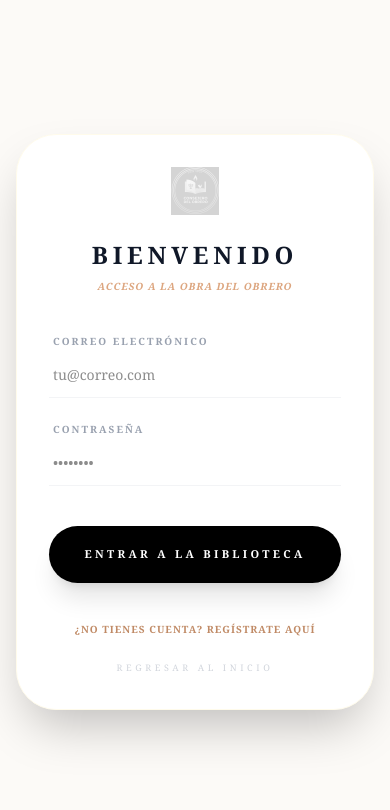
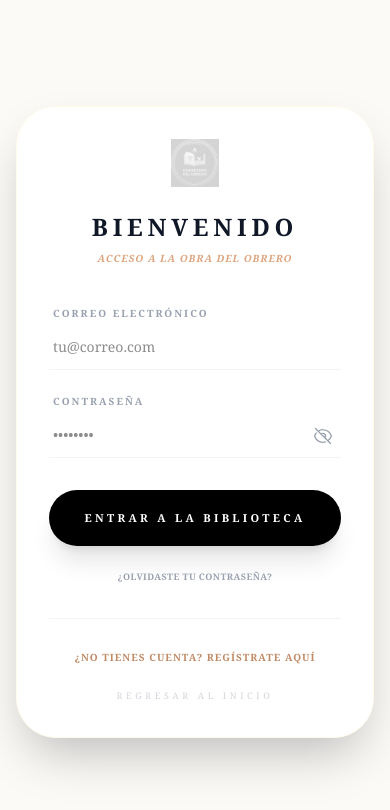
Before and after one commit to aroncithoper-cyber/biblioteca-papa, a Next.js app: page /login in a window 390 px wide. Shown: the top 810 px of the page. Built offline with nearby package versions, Linux system fonts and the light colour scheme; no server answers.

Commit message:
Actualizacion final: Login seguro, Header responsivo y Biblioteca optimizada

```diff
--- a/src/app/login/page.tsx
+++ b/src/app/login/page.tsx
@@ -1,17 +1,29 @@
 "use client";
 
 import { useState } from "react";
-import { signInWithEmailAndPassword, createUserWithEmailAndPassword } from "firebase/auth";
+import {
+  signInWithEmailAndPassword,
+  createUserWithEmailAndPassword,
+  sendPasswordResetEmail,
+  updateProfile
+} from "firebase/auth";
 import { auth } from "@/lib/firebase";
 import { useRouter } from "next/navigation";
 
 export default function LoginPage() {
   const router = useRouter();
+
+  // Estados de datos
   const [email, setEmail] = useState("");
   const [password, setPassword] = useState("");
+  const [name, setName] = useState(""); // Nuevo: para guardar el nombre al registrarse
+
+  // Estados de interfaz
   const [error, setError] = useState("");
+  const [msg, setMsg] = useState(""); // Nuevo: para mensajes de éxito (correo enviado)
   const [loading, setLoading] = useState(false);
-  const [isRegistering, setIsRegistering] = useState(false); // Switch entre Login y Registro
+  const [isRegistering, setIsRegistering] = useState(false);
+  const [showPassword, setShowPassword] = useState(false); // Nuevo: para el ojito
 
   // LISTA DE ADMINISTRADORES PARA REDIRECCIÓN
   const ADMIN_EMAILS = ["aroncithoper@gmail.com", "e_perezleon@hotmail.com"];
@@ -19,6 +31,7 @@ export default function LoginPage() {
   const handleAuth = async (e: React.FormEvent) => {
     e.preventDefault();
     setError("");
+    setMsg("");
     setLoading(true);
 
     try {
@@ -26,7 +39,12 @@ export default function LoginPage() {
 
       if (isRegistering) {
         // REGISTRO DE NUEVO HERMANO
+        if (!name.trim()) throw new Error("Por favor escribe tu nombre.");
+
         userCredential = await createUserWithEmailAndPassword(auth, email, password);
+
+        // Guardamos el nombre en el perfil de Firebase
+        await updateProfile(userCredential.user, { displayName: name });
       } else {
         // LOGIN NORMAL
         userCredential = await signInWithEmailAndPassword(auth, email, password);
@@ -42,12 +60,41 @@ export default function LoginPage() {
         router.push("/biblioteca");
       }
     } catch (err: any) {
+      console.error(err);
       if (err.code === "auth/email-already-in-use") {
         setError("Este correo ya tiene cuenta. Intenta iniciar sesión.");
       } else if (err.code === "auth/weak-password") {
         setError("La contraseña debe tener al menos 6 caracteres.");
+      } else if (err.code === "auth/invalid-credential" || err.code === "auth/user-not-found" || err.code === "auth/wrong-password") {
+        setError("Correo o contraseña incorrectos.");
+      } else if (err.message === "Por favor escribe tu nombre.") {
+        setError(err.message);
       } else {
-        setError("Error en los datos. Revisa tu correo y contraseña.");
+        setError("Ocurrió un error. Revisa tu conexión.");
+      }
+    } finally {
+      setLoading(false);
+    }
+  };
+
+  // FUNCIÓN PARA RECUPERAR CONTRASEÑA
+  const handleResetPassword = async () => {
+    if (!email.trim()) {
+      setError("Escribe tu correo arriba para enviarte el enlace.");
+      return;
+    }
+    setLoading(true);
+    setError("");
+    setMsg("");
+
+    try {
+      await sendPasswordResetEmail(auth, email);
+      setMsg("✅ Enlace enviado. Revisa tu correo (y carpeta de Spam) para cambiar tu contraseña.");
+    } catch (err: any) {
+      if (err.code === "auth/user-not-found") {
+        setError("No encontramos ninguna cuenta con este correo.");
+      } else {
+        setError("No se pudo enviar el correo. Verifica que esté bien escrito.");
       }
     } finally {
       setLoading(false);
@@ -61,7 +108,7 @@ export default function LoginPage() {
         className="bg-white w-full max-w-md rounded-[2.5rem] shadow-2xl border border-amber-50 p-8 sm:p-12 animate-in fade-in zoom-in duration-500"
       >
         <div className="text-center mb-10">
-          <img src="/icon-192.png" className="w-12 h-12 mx-auto mb-6 grayscale opacity-20" alt="" />
+          <img src="/icon-512.png" className="w-12 h-12 mx-auto mb-6 grayscale opacity-20" alt="" />
           <h1 className="text-2xl font-bold text-gray-900 uppercase tracking-[0.2em]">
             {isRegistering ? "Crear Cuenta" : "Bienvenido"}
           </h1>
@@ -71,6 +118,24 @@ export default function LoginPage() {
         </div>
 
         <div className="space-y-6">
+          {/* CAMPO NOMBRE (SOLO EN REGISTRO) */}
+          {isRegistering && (
+            <div className="group">
+              <label className="block text-[10px] uppercase tracking-[0.2em] text-gray-400 font-black mb-1 ml-1 group-focus-within:text-amber-600 transition-colors">
+                Nombre Completo
+              </label>
+              <input
+                type="text"
+                placeholder="Ej. Juan Pérez"
+                className="w-full border-b border-gray-100 focus:border-amber-400 outline-none px-1 py-3 transition-all text-sm bg-transparent"
+                value={name}
+                onChange={(e) => setName(e.target.value)}
+                required
+              />
+            </div>
+          )}
+
+          {/* CAMPO CORREO */}
           <div className="group">
             <label className="block text-[10px] uppercase tracking-[0.2em] text-gray-400 font-black mb-1 ml-1 group-focus-within:text-amber-600 transition-colors">
               Correo Electrónico
@@ -85,39 +150,83 @@ export default function LoginPage() {
             />
           </div>
 
-          <div className="group">
+          {/* CAMPO CONTRASEÑA CON OJITO */}
+          <div className="group relative">
             <label className="block text-[10px] uppercase tracking-[0.2em] text-gray-400 font-black mb-1 ml-1 group-focus-within:text-amber-600 transition-colors">
               Contraseña
             </label>
             <input
-              type="password"
+              type={showPassword ? "text" : "password"}
               placeholder="••••••••"
-              className="w-full border-b border-gray-100 focus:border-amber-400 outline-none px-1 py-3 transition-all text-sm bg-transparent"
+              className="w-full border-b border-gray-100 focus:border-amber-400 outline-none px-1 py-3 transition-all text-sm bg-transparent pr-10"
               value={password}
               onChange={(e) => setPassword(e.target.value)}
               required
             />
+            <button
+              type="button"
+              onClick={() => setShowPassword(!showPassword)}
+              className="absolute right-2 bottom-3 text-gray-400 hover:text-amber-600 transition-colors"
+            >
+              {showPassword ? (
+                // Icono Ojo Abierto
+                <svg xmlns="http://www.w3.org/2000/svg" fill="none" viewBox="0 0 24 24" strokeWidth={1.5} stroke="currentColor" className="w-5 h-5">
+                  <path strokeLinecap="round" strokeLinejoin="round" d="M2.036 12.322a1.012 1.012 0 010-.639C3.423 7.51 7.36 4.5 12 4.5c4.638 0 8.573 3.007 9.963 7.178.07.207.07.431 0 .639C20.577 16.49 16.64 19.5 12 19.5c-4.638 0-8.573-3.007-9.963-7.178z" />
+                  <path strokeLinecap="round" strokeLinejoin="round" d="M15 12a3 3 0 11-6 0 3 3 0 016 0z" />
+                </svg>
+              ) : (
+                // Icono Ojo Cerrado
+                <svg xmlns="http://www.w3.org/2000/svg" fill="none" viewBox="0 0 24 24" strokeWidth={1.5} stroke="currentColor" className="w-5 h-5">
+                  <path strokeLinecap="round" strokeLinejoin="round" d="M3.98 8.223A10.477 10.477 0 001.934 12C3.226 16.338 7.244 19.5 12 19.5c.993 0 1.953-.138 2.863-.395M6.228 6.228A10.45 10.45 0 0112 4.5c4.756 0 8.773 3.162 10.065 7.498a10.523 10.523 0 01-4.293 5.774M6.228 6.228L3 3m3.228 3.228l3.65 3.65m7.894 7.894L21 21m-3.228-3.228l-3.65-3.65m0 0a3 3 0 10-4.243-4.243m4.242 4.242L9.88 9.88" />
+                </svg>
+              )}
+            </button>
           </div>
         </div>
 
+        {/* MENSAJES DE ERROR O ÉXITO */}
         {error && (
-          <p className="text-red-500 text-[10px] mt-6 bg-red-50 py-3 px-4 rounded-xl text-center font-bold uppercase tracking-wider">
+          <p className="text-red-500 text-[10px] mt-6 bg-red-50 py-3 px-4 rounded-xl text-center font-bold uppercase tracking-wider animate-pulse">
             {error}
           </p>
         )}
+        {msg && (
+          <p className="text-green-600 text-[10px] mt-6 bg-green-50 py-3 px-4 rounded-xl text-center font-bold uppercase tracking-wider">
+            {msg}
+          </p>
+        )}
 
+        {/* BOTÓN PRINCIPAL */}
         <button
           type="submit"
           disabled={loading}
-          className="w-full bg-black text-white py-5 rounded-full mt-10 text-[11px] font-black uppercase tracking-[0.3em] hover:bg-amber-700 transition-all shadow-xl active:scale-95 disabled:bg-gray-200"
+          className="w-full bg-black text-white py-5 rounded-full mt-8 text-[11px] font-black uppercase tracking-[0.3em] hover:bg-amber-700 transition-all shadow-xl active:scale-95 disabled:bg-gray-200"
         >
           {loading ? "Procesando..." : isRegistering ? "Registrarme Ahora" : "Entrar a la Biblioteca"}
         </button>
 
-        <div className="mt-8 space-y-4 text-center">
+        {/* BOTÓN RECUPERAR CONTRASEÑA (SOLO EN LOGIN) */}
+        {!isRegistering && (
+           <div className="mt-4 text-center">
+             <button
+               type="button"
+               onClick={handleResetPassword}
+               disabled={loading}
+               className="text-[9px] text-gray-400 hover:text-amber-600 font-bold uppercase tracking-wider transition-colors"
+             >
+               ¿Olvidaste tu contraseña?
+             </button>
+           </div>
+        )}
+
+        <div className="mt-8 space-y-4 text-center border-t border-gray-100 pt-6">
           <button
             type="button"
-            onClick={() => setIsRegistering(!isRegistering)}
+            onClick={() => {
+              setIsRegistering(!isRegistering);
+              setError("");
+              setMsg("");
+            }}
             className="text-[10px] text-amber-800/60 font-bold uppercase tracking-widest hover:text-black transition-colors"
           >
             {isRegistering ? "¿Ya tienes cuenta? Inicia Sesión" : "¿No tienes cuenta? Regístrate aquí"}
--- a/src/components/Header.tsx
+++ b/src/components/Header.tsx
@@ -33,10 +33,10 @@ export default function Header() {
 
   const isAdmin = !!user && ADMIN_EMAILS.includes((user.email || "").toLowerCase());
 
-  // Función para soporte por WhatsApp
+  // Función para soporte por WhatsApp (Tu número configurado)
   const handleSupport = () => {
     const message = encodeURIComponent("Hola, necesito ayuda con la plataforma Consejero del Obrero.");
-    window.open(`https://wa.me/5215530270067?text=${message}`, "_blank"); // Reemplaza las X con tu número
+    window.open(`https://wa.me/5215530270067?text=${message}`, "_blank");
   };
 
   return (
@@ -80,9 +80,10 @@ export default function Header() {
             <>
               {/* LÓGICA DE ROLES */}
               {isAdmin ? (
+                /* BOTÓN DE ADMIN (Visible en celular y PC) */
                 <Link
                   href="/admin"
-                  className="hidden sm:block text-[10px] font-bold tracking-[0.2em] uppercase text-amber-700 bg-amber-50 px-4 py-2 rounded-full border border-amber-100 shadow-sm hover:bg-amber-100 transition-colors"
+                  className="text-[10px] font-bold tracking-[0.2em] uppercase text-amber-700 bg-amber-50 px-4 py-2 rounded-full border border-amber-100 shadow-sm hover:bg-amber-100 transition-colors"
                 >
                   Panel Editorial
                 </Link>
```
